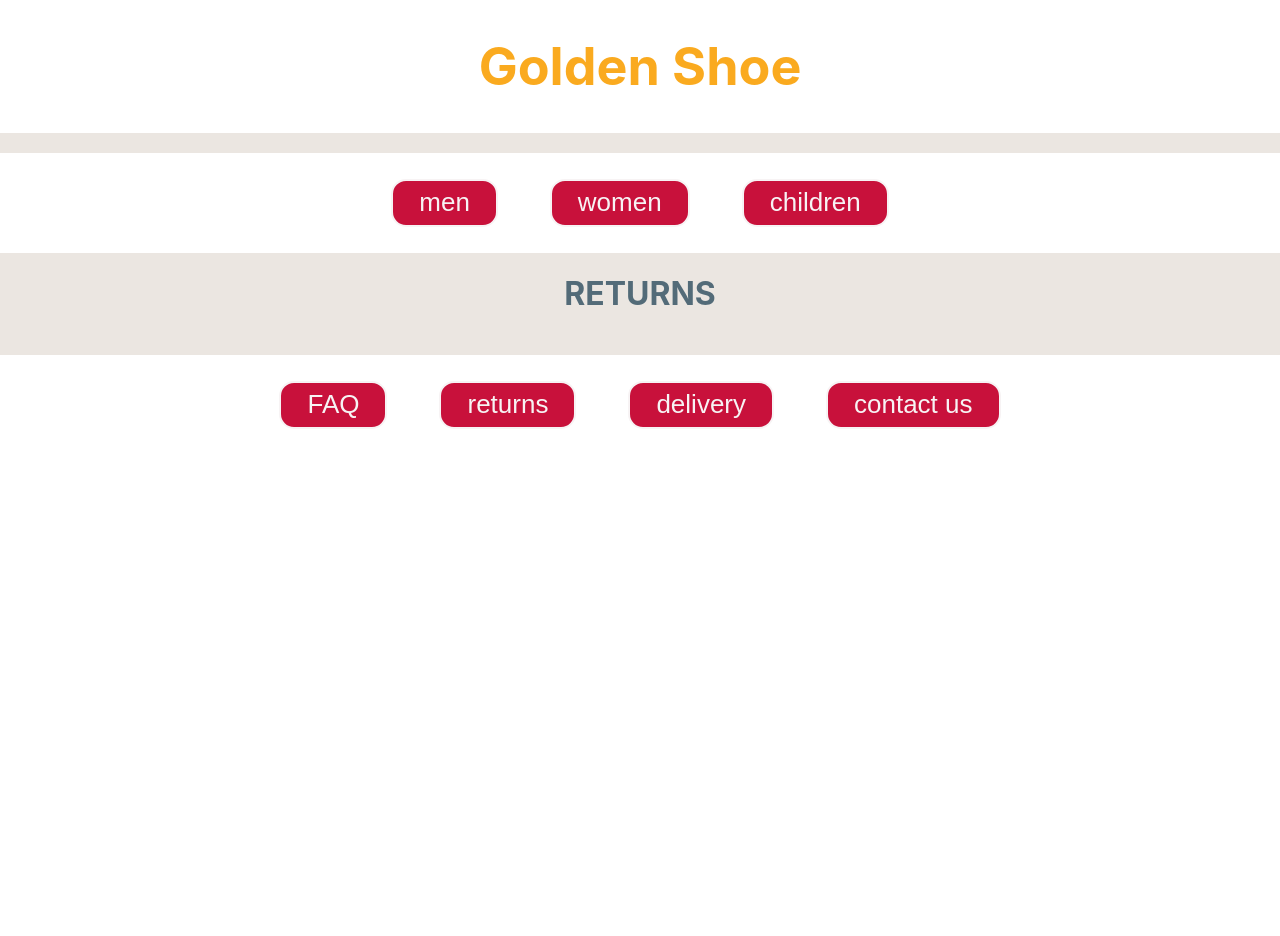
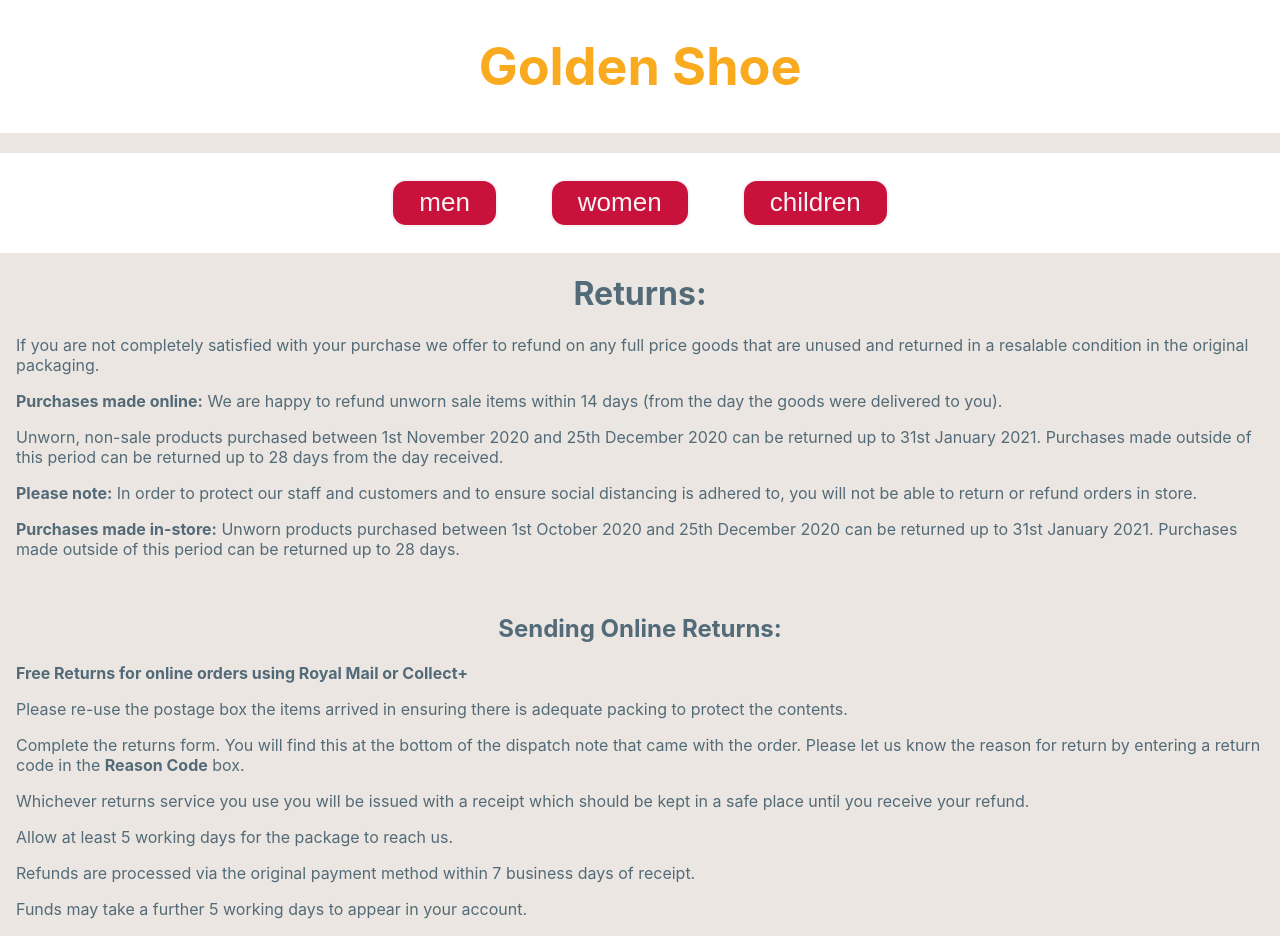
Before and after one commit to CharlyMannion/fe-scheuster, a React (Create React App) app: page /returns in a window 1280 px wide. Shown: the top 936 px of the page. Before the commit the page ends 800 px from the top, so only its background shows below. Built offline with nearby package versions, Linux system fonts and the light colour scheme.

Commit message:
replaces Info with separate html pages for delivery, returns and FAQs

```diff
--- a/src/App.css
+++ b/src/App.css
@@ -83,6 +83,19 @@
     width: 40vh;
 }
 
+body {
+    text-align: center;
+}
+
+h1 {
+    text-align: center;
+}
+
+p {
+    text-align: left;
+    margin: 1rem 1rem 1rem 1rem;
+}
+
 img {
     width: 45%;
     height: auto;
--- a/src/App.jsx
+++ b/src/App.jsx
@@ -9,7 +9,9 @@ import OptionsBar from './components/OptionsBar';
 import ShoeList from './pages/ShoeList';
 import SingleShoe from './pages/SingleShoe'
 import ErrorDisplay from './components/ErrorDisplay';
-import Info from './components/Info';
+import Returns from './components/Returns';
+import Delivery from './components/Delivery';
+import FAQ from './components/FAQ';
 import ContactForm from './components/ContactForm';
 import Basket from './components/Basket';
 
@@ -27,9 +29,9 @@ class App extends Component {
              <SingleShoe path="/shoe/:shoe_id" />
              <ErrorDisplay default status={404} message="This page does not exist"/>
              <ContactForm path="/contact" />
-             <Info path="/faq" />
-             <Info path="/returns" />
-             <Info path="/delivery" />
+             <FAQ path="/faq" />
+             <Returns path="/returns" />
+             <Delivery path="/delivery" />
              <Basket path="basket"/>
          </Router>
          <Footer />
--- /dev/null
+++ b/src/components/Delivery.jsx
@@ -0,0 +1,9 @@
+import React from 'react';
+
+const Delivery = () => {
+    return (
+        <h2>Delivery Info:</h2>
+    )
+}
+
+export default Delivery;
--- /dev/null
+++ b/src/components/FAQ.jsx
@@ -0,0 +1,10 @@
+
+import React from 'react';
+
+const FAQ = () => {
+    return (
+        <h2>FAQs:</h2>
+    )
+}
+
+export default FAQ;
--- a/src/components/Info.jsx
+++ b/src/components/Info.jsx
@@ -1,30 +1,29 @@
-import React, { Component } from "react";
-import Loader from "../components/Loader";
-import ErrorDisplay from "../components/ErrorDisplay";
+// import React, { Component } from "react";
+// import Loader from "../components/Loader";
+// import ErrorDisplay from "../components/ErrorDisplay";
 
-class Info extends Component {
-    state = {
-        type: '',
-        deliveryInfo: {},
-        returnsInfo: {},
-        FAQS: [{question: 'Can I return in store?', answer: 'Yes'}, ],
-    }
+// class Info extends Component {
+//     state = {
+//         type: '',
+//     }
 
-    componentDidMount() {
-        this.setState({type: (this.props.path).substring(1).toUpperCase(), isLoading: false, error: null});
-      }
+//     componentDidMount() {
+//         this.setState({type: (this.props.path).substring(1).toUpperCase(), isLoading: false, error: null});
+//       }
 
-  render() {
-    const { type, isLoading, error } = this.state;
+//   render() {
+//     const { type, isLoading, error} = this.state;
 
-    if (error) return <ErrorDisplay {...error} />;
-    if (isLoading) return <Loader />;
+//     if (error) return <ErrorDisplay {...error} />;
+//     if (isLoading) return <Loader />;
 
-      return <main>
-          <h1>{type}</h1>
-          {/* <p>{this.state.FAQS[0].question}</p> */}
-          </main>
-  }
-}
+//       return <main>
+//           <h1>{type}</h1>
+//           <p>{type === "FAQ" && FAQS[0].question}</p>
+//           <p>{type === "RETURNS" && deliveryInfo}</p>
+//           <p>{type === "DELIVERY" && returnsInfo}</p>
+//           </main>
+//   }
+// }
 
-export default Info;
+// export default Info;
--- /dev/null
+++ b/src/components/Returns.jsx
@@ -0,0 +1,29 @@
+import React from 'react';
+
+const Returns = () => {
+    return (
+        <body>
+            <h1>Returns:</h1>
+            <p>If you are not completely satisfied with your purchase we offer to refund on any full price goods that are unused and returned in a resalable condition in the original packaging.</p>
+            <p><strong>Purchases made online:</strong> We are happy to refund unworn sale items within 14 days (from the day the goods were delivered to you).</p>
+            <p>Unworn, non-sale products purchased between 1st November 2020 and 25th December 2020 can be returned up to 31st January 2021. Purchases made outside of this period can be returned up to 28 days from the day received.</p>
+            <p><strong>Please note:</strong> In order to protect our staff and customers and to ensure social distancing is adhered to, you will not be able to return or refund orders in store.</p>
+            <p><strong>Purchases made in-store:</strong> Unworn products purchased between 1st October 2020 and 25th December 2020 can be returned up to 31st January 2021. Purchases made outside of this period can be returned up to 28 days.</p>
+            <br></br>
+            <h2>Sending Online Returns:</h2>
+            <p><strong>Free Returns for online orders using Royal Mail or Collect+</strong></p>
+            <p>Please re-use the postage box the items arrived in ensuring there is adequate packing to protect the contents.</p>
+            <p>Complete the returns form. You will find this at the bottom of the dispatch note that came with the order. Please let us know the reason for return by entering a return code in the <strong>Reason Code</strong> box.</p>
+            <p>Whichever returns service you use you will be issued with a receipt which should be kept in a safe place until you receive your refund.</p>
+            <p>Allow at least 5 working days for the package to reach us.</p>
+            <p>Refunds are processed via the original payment method within 7 business days of receipt.</p>
+            <p>Funds may take a further 5 working days to appear in your account.</p>
+            <p>&bull; <strong>Royal Mail -</strong> Attach the pre-paid Royal Mail returns label provided to the top of the box (you can find this on your dispatch note). Ensure you cover the original delivery label. Take your parcel to any Post Office counter.</p>
+            <p>&bull; <strong>Collect+ -</strong> Attach the Collect+ returns label provided to the top of the box (you will find this on your dispatch note). Ensure you cover the original delivery label. Visit <a href="www.collectplus.co.uk/goldenshoe">www.collectplus.co.uk/goldenshoe</a> to find your nearest drop off point. Most drop off points are local convenience stores that are often open late, 7 days a week.</p>
+            <p>&bull; <strong>Royal Mail Tracked Returns website -</strong> If you have visited <a href="ww.royalmail.com/track-my-return">www.royalmail.com/track-my-return</a> to print a returns label but the box you are returning is larger than 61cm x 46cm x 46cm then email <a href="online@goldenshoe.co.uk">online@goldenshoe.co.uk</a> with your order number and our Online Advice Team will post you the correct returns label.</p>
+        </body>
+
+    )
+}
+
+export default Returns;
```
